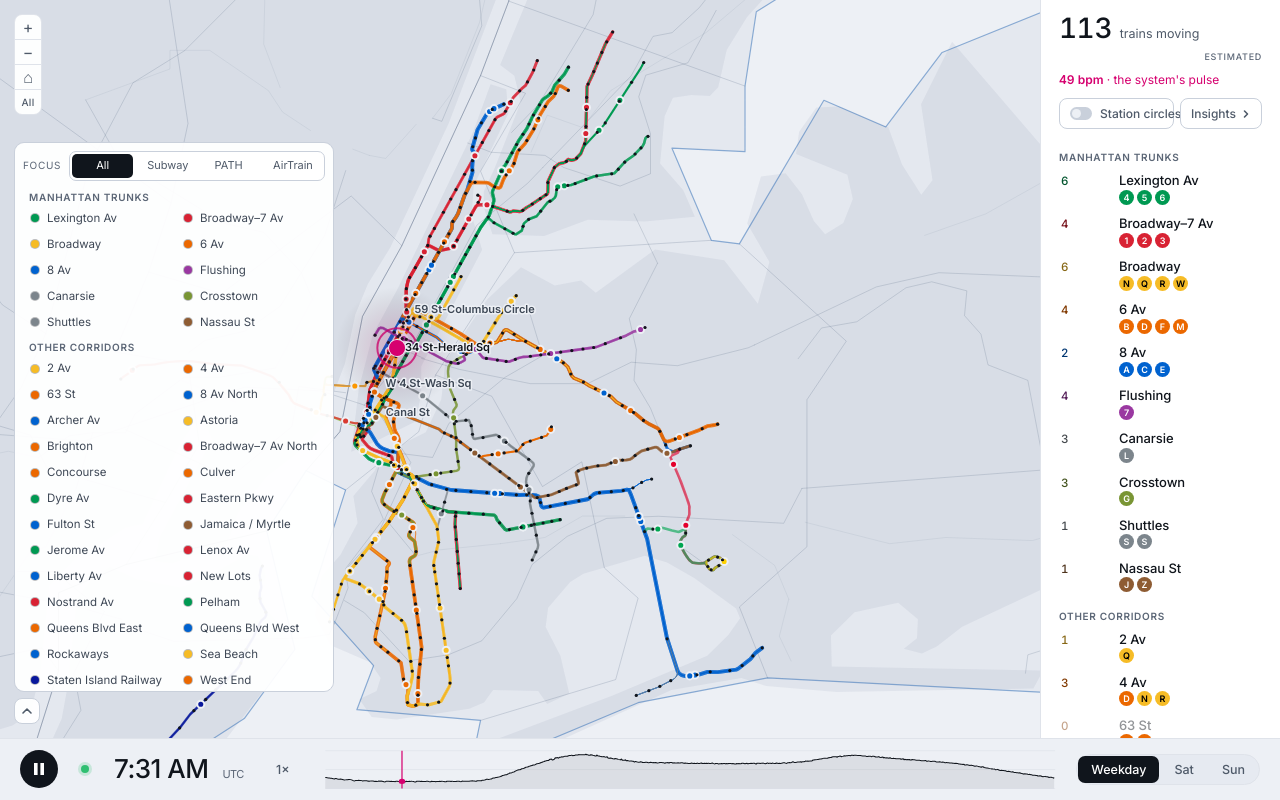
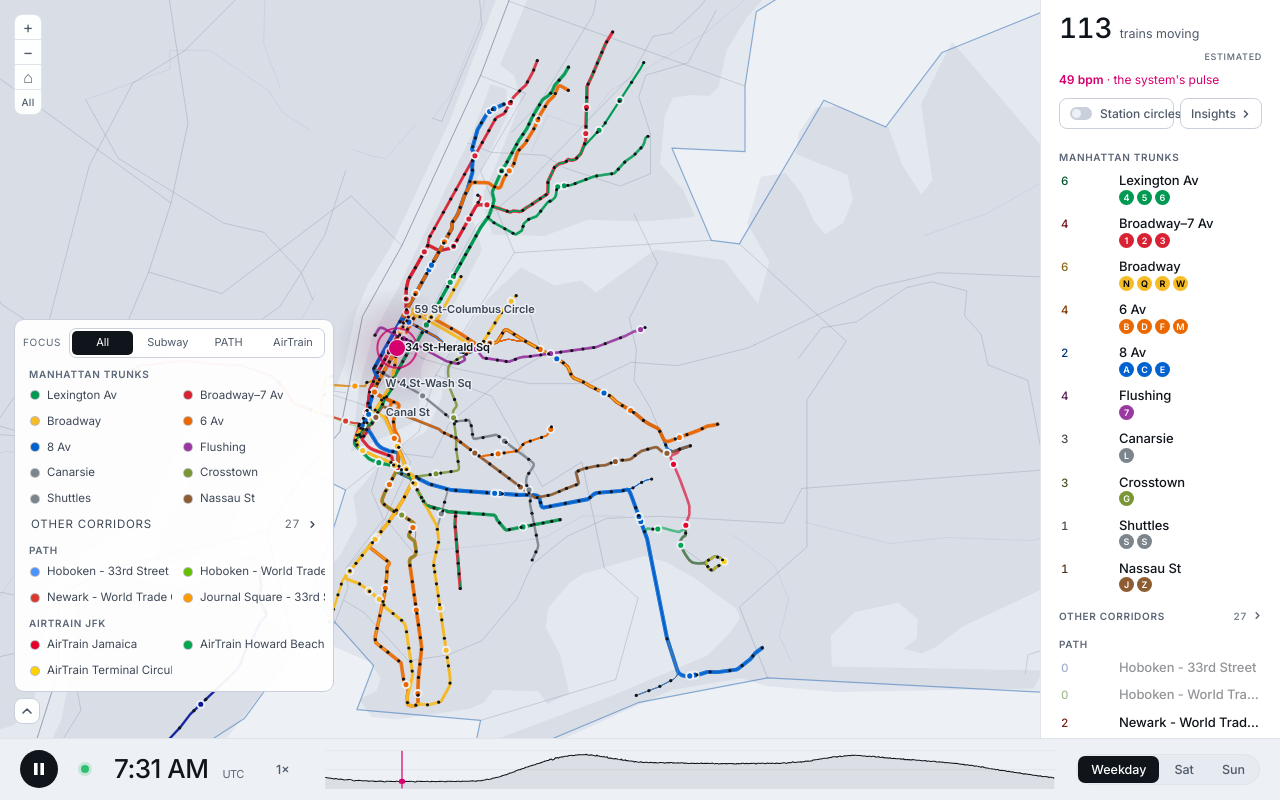
Before and after one commit to dnhn-design/portfolio, a plain HTML site: page live/nyc-subway/index.html in a window 1280 px wide. Drawn offline with Linux system fonts and the light colour scheme; animation ran at ten frames a second.

Commit message:
NYC Subway: Other corridors start collapsed; selecting a line shows only corridors that share its services
Co-Authored-By: Claude Sonnet 5.5 <noreply@anthropic.com>
Claude-Session: https://claude.ai/code/session_015PRZdrkwoyWfYwPuYxRFSd

```diff
--- a/live/nyc-subway/index.html
+++ b/live/nyc-subway/index.html
@@ -16,6 +16,13 @@
 .k-lines.one{grid-template-columns:1fr}
 .kh{grid-column:1/-1;font:600 10px var(--sans);letter-spacing:.07em;text-transform:uppercase;color:var(--dim);padding:6px 6px 2px}
 .kh:first-child{padding-top:2px}
+.tgl{display:flex;align-items:center;gap:6px;width:100%;background:none;border:0;cursor:pointer;text-align:left;font:inherit}
+.lh.tgl,.kh.tgl{font:600 10px var(--sans);letter-spacing:.07em;text-transform:uppercase;color:var(--dim)}
+.lh.tgl:hover,.kh.tgl:hover{color:var(--fg)}
+.tgl em{font-style:normal;margin-left:auto;opacity:.8}
+.tgl svg{flex:none;transition:transform .15s;transform:rotate(-90deg)}
+.tgl[aria-expanded=true] svg{transform:none}
+.lh.tgl{padding:12px 18px 4px}
 .k-lines{max-height:none}
 .kchips{display:flex;flex-wrap:wrap;align-items:center;gap:5px;padding:2px 2px 6px;border-bottom:1px solid var(--line)}
 .kchips[hidden]{display:none}
@@ -548,11 +555,27 @@ function focColor(){return svc?col(svc).bg:lineSel?lineSel.c:tab!=='all'?TABC[ta
 function focSeries(s){const k=fkey;if(s._fk===k)return s._fs;const a=new Int32Array(1441);let mx=1;
   foc.forEach(r=>{const p=s.per[r];if(p)for(let i=0;i<1441;i++)a[i]+=p[i]});for(let i=0;i<1441;i++)if(a[i]>mx)mx=a[i];a.mx=mx;s._fk=k;s._fs=a;return a}
 function runOf(l){if(l.spans&&l.spans.length)return RUNC[l.k]||0;let n=0;l.s.forEach(r=>n+=RUN[r]||0);return n}
+let corrOpen=false;
+const CHV='<svg viewBox="0 0 10 10" width="9" height="9"><path d="M2 3.5l3 3 3-3" fill="none" stroke="currentColor" stroke-width="1.6" stroke-linecap="round" stroke-linejoin="round"/></svg>';
+const selTrunkish=()=>!!lineSel&&(lineSel.sec==='trunk'||lineSel.sec==='corr');
+const relatedTo=l=>l===lineSel||l.s.some(r=>lineSel.s.indexOf(r)>-1);
+function shownLines(){return LINES.filter(l=>(tab==='all'||l.tab===tab)&&(l.sec!=='corr'||(selTrunkish()?relatedTo(l):corrOpen)))}
+function shownWithHead(){const a=shownLines();
+  if(!LINES.some(l=>l.sec==='corr'&&(tab==='all'||l.tab===tab))||a.some(l=>l.sec==='corr'))return a;
+  let i=a.findIndex(l=>l.sec==='path'||l.sec==='air');if(i<0)i=a.length;a.splice(i,0,{sec:'corr',_ph:1});return a}
+function secHead(cls,sec){
+  const h=document.createElement(sec==='corr'&&!selTrunkish()?'button':'div');h.className=cls;
+  if(sec!=='corr'){h.textContent=SECN[sec];return h}
+  const tot=LINES.filter(l=>l.sec==='corr'&&(tab==='all'||l.tab===tab)).length,rel=selTrunkish();
+  h.innerHTML='<span></span><em></em>'+(rel?'':CHV);h.firstChild.textContent=SECN[sec]+(rel?' \u00b7 related':'');h.querySelector('em').textContent=rel?'':tot;
+  if(!rel){h.type='button';h.classList.add('tgl');h.setAttribute('aria-expanded',String(corrOpen));h.onclick=()=>{corrOpen=!corrOpen;buildList();renderKey()}}
+  return h}
 const listEl=$('list');
 function buildList(){
   listEl.textContent='';let lastSec='';
-  LINES.filter(l=>tab==='all'||l.tab===tab).forEach(l=>{
-    if((tab==='all'||tab==='sub')&&l.sec!==lastSec){lastSec=l.sec;const h=document.createElement('div');h.className='lh';h.textContent=SECN[l.sec];listEl.appendChild(h)}
+  shownWithHead().forEach(l=>{
+    if((tab==='all'||tab==='sub')&&l.sec!==lastSec){lastSec=l.sec;listEl.appendChild(secHead('lh',l.sec))}
+    if(l._ph)return;
     const b=document.createElement('button');b.className='row'+(lineSel===l?' sel':'');b.style.setProperty('--c',l.c);
     b.innerHTML='<span class="no m"></span><span class="to"></span>'+(l.sec==='trunk'||l.sec==='corr'?'<span class="ln"></span>':'');
     b.querySelector('.to').textContent=l.n;
@@ -575,10 +598,10 @@ function renderDetail(){
   updateList();
 }
 function renderKey(){
-  const box=$('klines'),ls=LINES.filter(l=>tab==='all'||l.tab===tab);
+  const box=$('klines'),ls=shownWithHead();
   box.className='k-lines'+(tab==='path'||tab==='air'?' one':'');box.textContent='';let lastSec='';
-  ls.forEach(l=>{if((tab==='all'||tab==='sub')&&l.sec!==lastSec){lastSec=l.sec;const h=document.createElement('div');h.className='kh';h.textContent=SECN[l.sec];box.appendChild(h)}
-    const b=document.createElement('button');b.type='button';b.dataset.k=l.k;b.title=l.n;
+  ls.forEach(l=>{if((tab==='all'||tab==='sub')&&l.sec!==lastSec){lastSec=l.sec;box.appendChild(secHead('kh',l.sec))}
+    if(l._ph)return;const b=document.createElement('button');b.type='button';b.dataset.k=l.k;b.title=l.n;
     const i=document.createElement('i');i.style.setProperty('--c',l.c);b.append(i,document.createTextNode(l.n));
     b.classList.toggle('act',lineSel===l);b.classList.toggle('off',!!lineSel&&lineSel!==l);
     b.onclick=()=>pickLine(lineSel===l?null:l);box.appendChild(b)});
@@ -589,7 +612,7 @@ function renderKey(){
     kc.classList.toggle('has-on',!!svc)}else kc.hidden=true;
 }
 function refocus(fitTo){
-  applyFocus();lastSample=0;
+  applyFocus();lastSample=0;buildList();
   listEl.querySelectorAll('.row').forEach(r=>r.classList.toggle('sel',!!lineSel&&lineSel._row===r));
   renderDetail();renderKey();
   document.querySelectorAll('.emph button').forEach(b=>{const on=b.dataset.t===tab;b.classList.toggle('on',on)});
```
